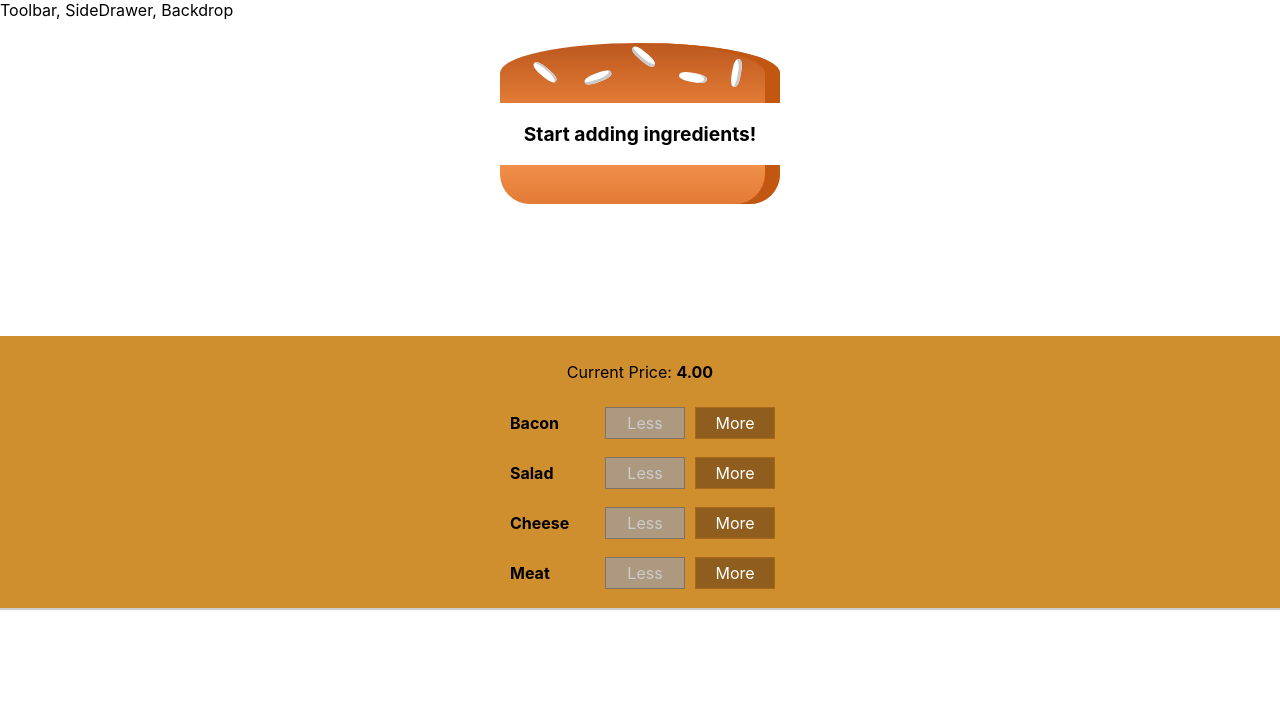
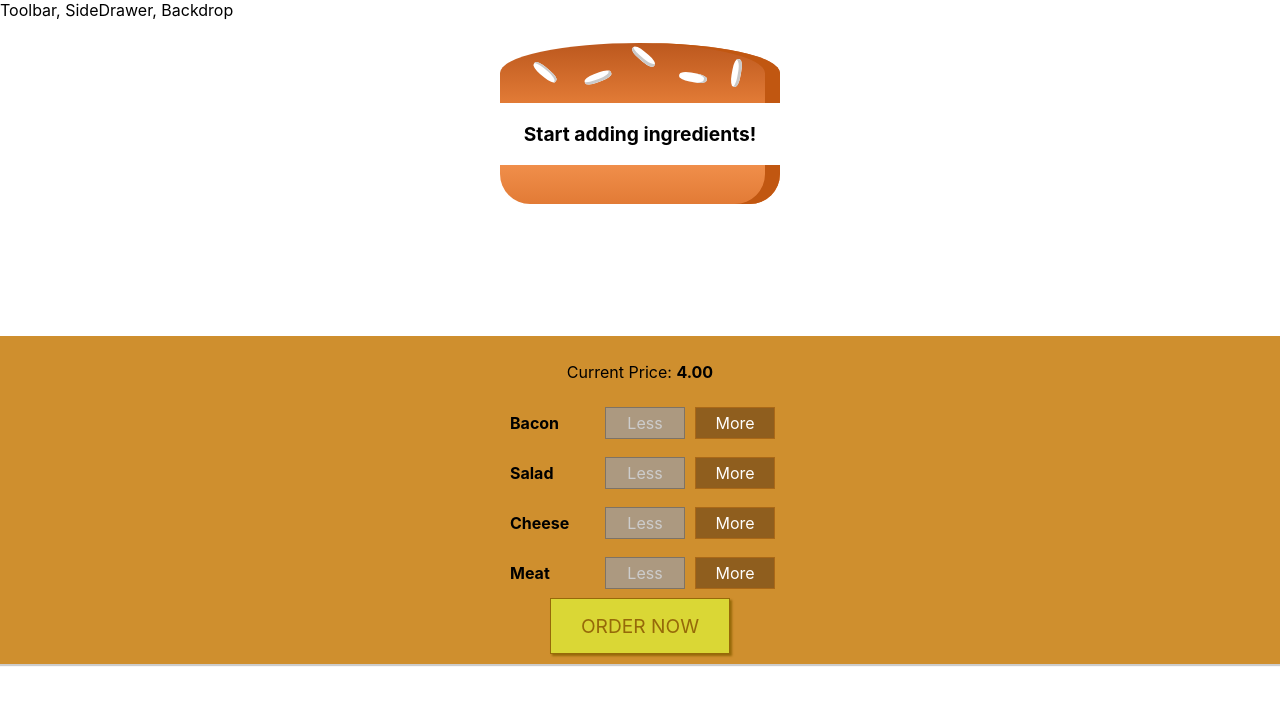
Before and after one commit to tysonwilliams/burger-builder, a React (Create React App) app: page / in a window 1280 px wide. Shown: the top 704 px of the page. Built offline with nearby package versions, Linux system fonts and the light colour scheme.

Commit message:
Add an order button

```diff
--- a/src/components/Burger/BuildControls/BuildControls.js
+++ b/src/components/Burger/BuildControls/BuildControls.js
@@ -22,6 +22,7 @@
         disabled={props.disabled[ctrl.type]}
       />
     ))}
+    <button className={classes.OrderButton}>ORDER NOW</button>
   </div>
 );
 
--- a/src/components/Burger/BuildControls/BuildControls.module.css
+++ b/src/components/Burger/BuildControls/BuildControls.module.css
@@ -1,6 +1,6 @@
 .BuildControls {
   width: 100%;
-  background-color: #CF8F2E;
+  background-color: #cf8f2e;
   display: flex;
   flex-flow: column;
   align-items: center;
@@ -8,3 +8,45 @@
   margin: auto;
   padding: 10px 0;
 }
+
+.OrderButton {
+  background-color: #dad735;
+  outline: none;
+  cursor: pointer;
+  border: 1px solid #966909;
+  color: #966909;
+  font-family: inherit;
+  font-size: 1.2em;
+  padding: 15px 30px;
+  box-shadow: 2px 2px 2px #966909;
+}
+
+.OrderButton:hover,
+.OrderButton:active {
+  background-color: #a0db41;
+  border: 1px solid #966909;
+  color: #966909;
+}
+
+.OrderButton:disabled {
+  background-color: #c7c6c6;
+  cursor: not-allowed;
+  border: 1px solid #ccc;
+  color: #888888;
+}
+
+.OrderButton:not(:disabled) {
+  animation: enable 0.3s linear;
+}
+
+@keyframes enable {
+  0% {
+    transform: scale(1);
+  }
+  60% {
+    transform: scale(1.1);
+  }
+  100% {
+    transform: scale(1);
+  }
+}
```
